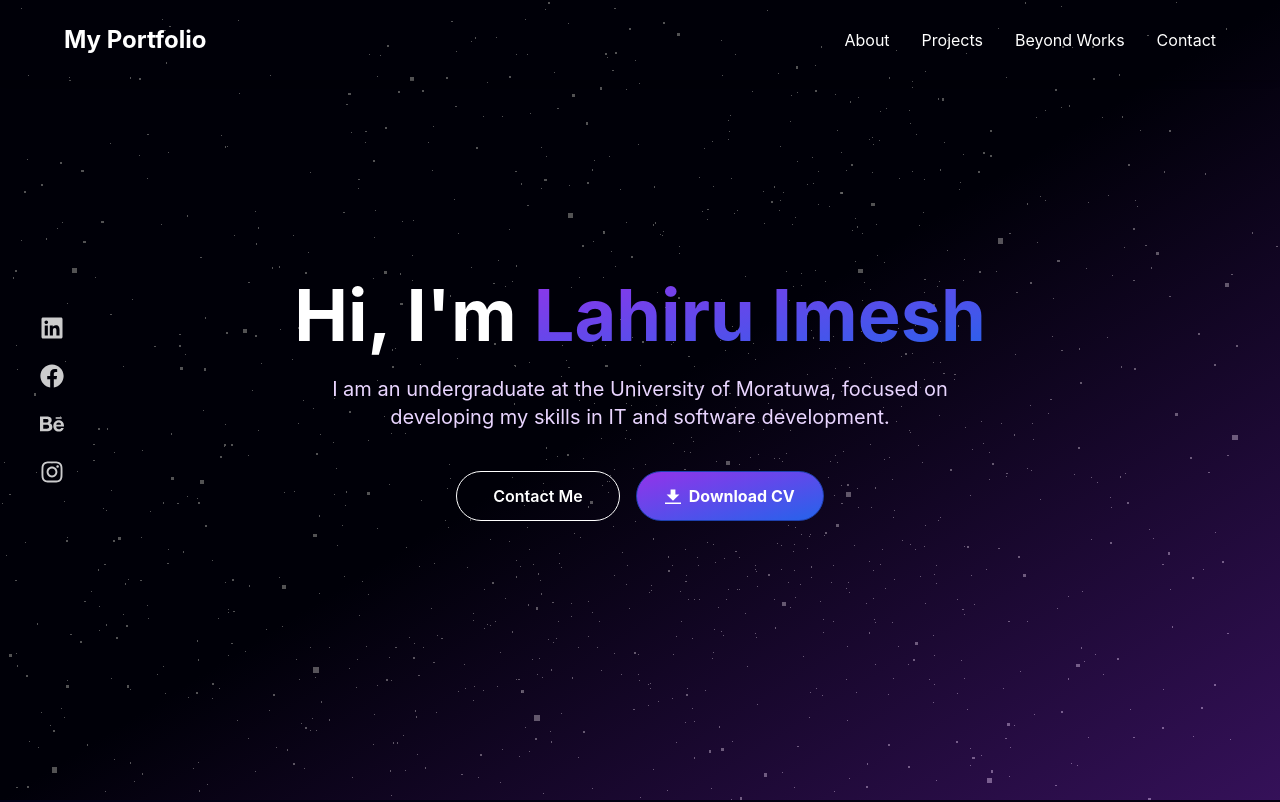
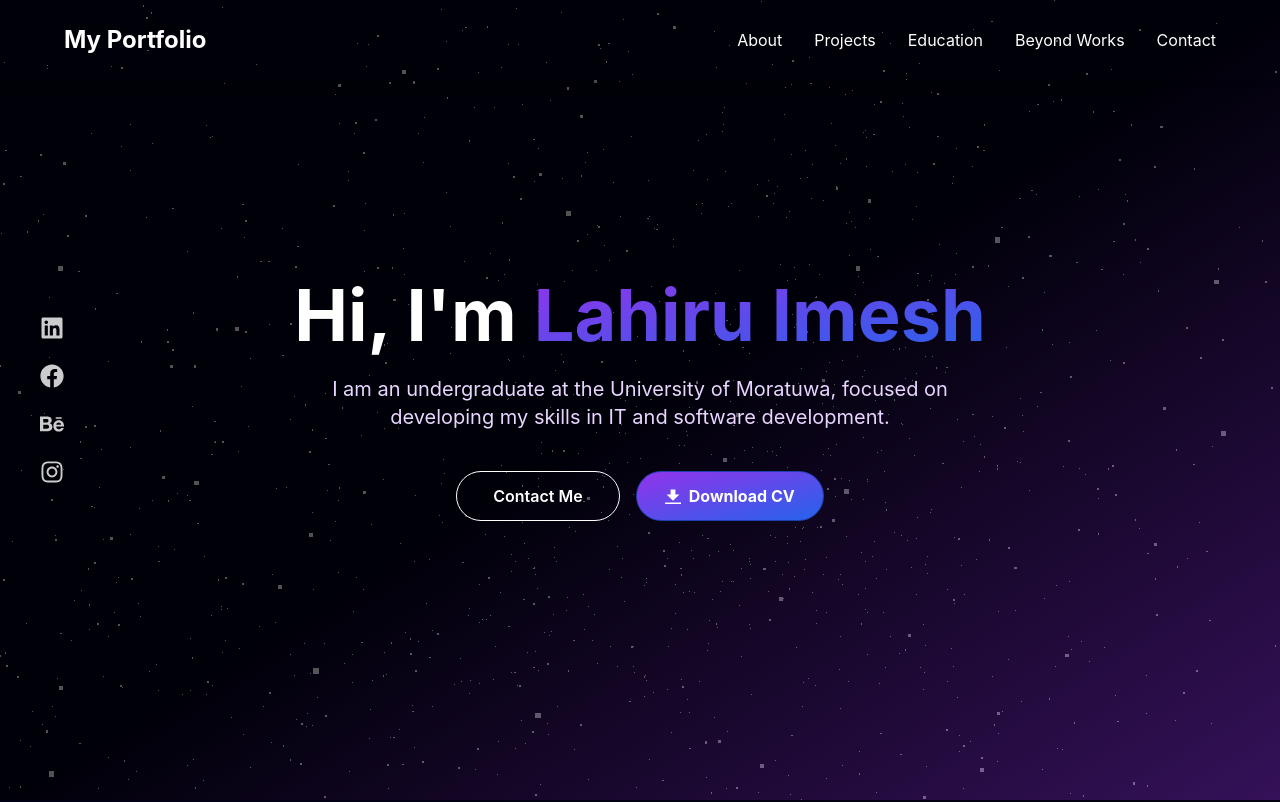
Before and after one commit to lahiruimesh/My-Portfolio-V2, a React (Create React App) app: page / in a window 1280 px wide. Shown: the top 802 px of the page. Built offline with nearby package versions, Linux system fonts and the light colour scheme.

Commit message:
Create Education Section

```diff
--- a/src/App.js
+++ b/src/App.js
@@ -6,7 +6,8 @@ import Projects from './Components/Projects';
 import BeyondWorks from './Components/BeyondWorks';
 import Contact from './Components/Contact';
 import Footer from './Components/Footer';
-import Chatbot from './Components/Chatbot';
+//import Chatbot from './Components/Chatbot';
+import Education from './Components/Education';
 import GalaxyBackground from "./Components/GalaxyBackground";
 
 function App() {
@@ -14,12 +15,13 @@ function App() {
     <div>
       <Navbar />
       <GalaxyBackground />
-      <Chatbot />
+        {/* <Chatbot /> */}
       <Hero />
       <About />
       <Projects />
+      <Education />
       <BeyondWorks />
-      <Contact />
+    <Contact />
       <Footer />
     </div>
   );
--- /dev/null
+++ b/src/Components/Education.js
@@ -0,0 +1,172 @@
+import React from 'react';
+import { GraduationCap, Calendar, MapPin, Award } from 'lucide-react';
+
+const Education = () => {
+  const educationData = [
+    {
+      id: 1,
+      degree: "Bachelor of Information Technology",
+      institution: "University of Moratuwa",
+      duration: "2022 - 2027",
+      description: "Specialized in Machine Learning and Artificial Intelligence. Completed thesis on Natural Language Processing.",
+      achievements: [
+        "",
+        ""
+      ],
+      color: "blue"
+    },
+    {
+      id: 2,
+      //degree: "Bachelor of Software Engineering",
+      institution: "Bandarawela Central Collage",
+      duration: "2018 - 2021",
+      description: "Comprehensive study of software development, algorithms, and system design. Active member of coding club.",
+      achievements: [
+        "",
+        ""
+      ],
+      color: "green"
+    },
+    {
+      id: 3,
+      //degree: "High School Diploma",
+      institution: "Bandarawela Dharmapala Collage",
+      duration: "2012 - 2018",
+      description: "Focused on STEM subjects with particular emphasis on Mathematics and Computer Science.",
+      achievements: [
+        "",
+        ""
+      ],
+      color: "purple"
+    }
+  ];
+
+  const getColorClasses = (color) => {
+    const colorMap = {
+      blue: {
+        bg: "bg-gray-900/50 backdrop-blur-sm",
+        border: "border-blue-400/30",
+        icon: "bg-blue-500",
+        text: "text-blue-400",
+        line: "bg-blue-400"
+      },
+      green: {
+        bg: "bg-gray-900/50 backdrop-blur-sm",
+        border: "border-green-400/30",
+        icon: "bg-green-500",
+        text: "text-green-400",
+        line: "bg-green-400"
+      },
+      purple: {
+        bg: "bg-gray-900/50 backdrop-blur-sm",
+        border: "border-purple-400/30",
+        icon: "bg-purple-500",
+        text: "text-purple-400",
+        line: "bg-purple-400"
+      }
+    };
+    return colorMap[color];
+  };
+
+  return (
+    <section id="education" className="p-8 bg-black text-white min-h-screen" style={{
+        backgroundImage: 'linear-gradient(to bottom right,rgb(13, 0, 22),rgb(24, 1, 39),rgb(15, 2, 27),rgb(35, 0, 59))',
+        backgroundColor: '#000015' // fallback color
+      }}>
+
+    <div className="max-w-4xl mx-auto p-6">
+
+      {/* Section Header */}
+      <div className="text-center mb-12">
+        <h2 className="text-3xl md:text-4xl font-bold text-white mb-4">
+          Educational Journey
+        </h2>
+        <p className="text-lg text-gray-300 max-w-2xl mx-auto">
+          My academic path and achievements that shaped my knowledge and skills
+        </p>
+      </div>
+
+      {/* Education Tree */}
+      <div className="relative">
+        {/* Main vertical line - centered on desktop */}
+        <div className="absolute left-4 md:left-1/2 md:-translate-x-0.5 top-0 bottom-0 w-0.5 bg-gray-600"></div>
+
+        {educationData.map((edu, index) => {
+          const colors = getColorClasses(edu.color);
+          const isLeft = index % 2 === 0;
+
+          return (
+            <div key={edu.id} className="relative mb-12 last:mb-0">
+              {/* Timeline dot - centered on desktop */}
+              <div className={`absolute left-2 md:left-1/2 md:-translate-x-2 w-4 h-4 ${colors.icon} rounded-full border-4 border-gray-900 shadow-lg z-10`}></div>
+
+              {/* Connecting line to card - direction based on position */}
+              <div className={`absolute top-2 w-6 md:w-12 h-0.5 ${colors.line} ${
+                isLeft
+                  ? 'left-8 md:right-1/2 md:left-auto md:mr-2'
+                  : 'left-8 md:left-1/2 md:ml-2'
+              }`}></div>
+
+              {/* Education Card - alternating left/right on desktop */}
+              <div className={`ml-16 md:ml-0 ${
+                isLeft
+                  ? 'md:w-5/12 md:mr-auto md:pr-8'
+                  : 'md:w-5/12 md:ml-auto md:pl-8'
+              }`}>
+                <div className={`${colors.bg} ${colors.border} border-2 rounded-xl p-6 shadow-lg hover:shadow-xl hover:shadow-purple-500/20 transition-all duration-300 transform hover:-translate-y-1`}>
+
+                  {/* Card Header */}
+                  <div className="flex flex-col md:flex-row md:items-start md:justify-between mb-2">
+                    <div className="flex-1">
+                      <div className="flex items-center mb-2">
+                        <GraduationCap className={`${colors.text} mr-2`} size={24} />
+                        <h3 className="text-xl md:text-2xl font-bold text-white">
+                        {edu.institution}
+                        </h3>
+                      </div>
+                      {edu.degree}
+                      <h4 className="text-lg font-semibold text-gray-300 mb-2">
+
+                      </h4>
+                    </div>
+                  </div>
+
+                  {/* Duration */}
+                  <div className="flex flex-col sm:flex-row sm:items-center sm:space-x-6 mb-4 text-gray-400">
+                    <div className="flex items-center mb-2 sm:mb-0">
+                      <Calendar size={16} className="mr-2" />
+                      <span className="text-sm">{edu.duration}</span>
+                    </div>
+                  </div>
+
+                  {/* Description */}
+                  <p className="text-gray-300 mb-4 leading-relaxed">
+                    {edu.description}
+                  </p>
+
+                  {/* Achievements */}
+                  <div>
+                    <div className="flex items-center mb-3">
+                    </div>
+                    <ul className="space-y-2">
+                      {edu.achievements.map((achievement, i) => (
+                        <li key={i} className="flex items-start">
+                          <div className={`w-2 h-2 ${colors.icon} rounded-full mt-2 mr-3 flex-shrink-0`}></div>
+                          <span className="text-gray-300 text-sm">{achievement}</span>
+                        </li>
+                      ))}
+                    </ul>
+                  </div>
+                </div>
+              </div>
+            </div>
+          );
+        })}
+      </div>
+
+    </div>
+    </section>
+  );
+};
+
+export default Education;
--- a/src/Components/Navbar.js
+++ b/src/Components/Navbar.js
@@ -64,7 +64,7 @@ const Navbar = () => {
 
         {/* Desktop Menu */}
         <ul className="hidden md:flex gap-8">
-          {['About', 'Projects', 'Beyond Works', 'Contact'].map((item) => (
+          {['About', 'Projects', 'Education', 'Beyond Works', 'Contact'].map((item) => (
             <li key={item} className="hover:text-purple-800 hover:font-bold">
               <a href={`#${item.toLowerCase().replace(' ', '')}`}>{item}</a>
             </li>
@@ -82,7 +82,7 @@ const Navbar = () => {
       {/* Mobile Dropdown */}
       {isOpen && (
         <ul className="md:hidden flex flex-col gap-4 mt-4 bg-black p-4 rounded-md">
-          {['About', 'Projects', 'Beyond Works', 'Contact'].map((item) => (
+          {['About', 'Projects', 'Education', 'Beyond Works', 'Contact'].map((item) => (
             <li
               key={item}
               className="relative pb-1 border-b-2 border-transparent hover:border-purple-800 transition-all duration-300 hover:font-bold"
```
